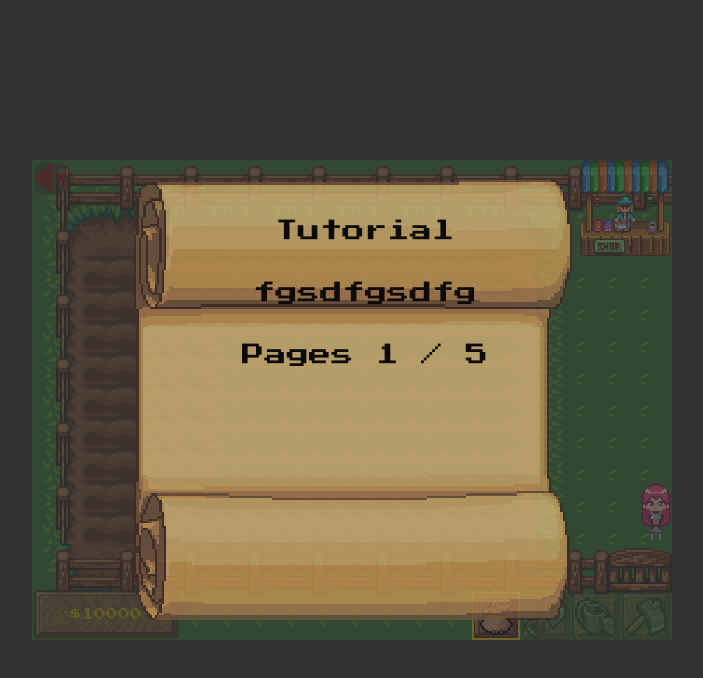
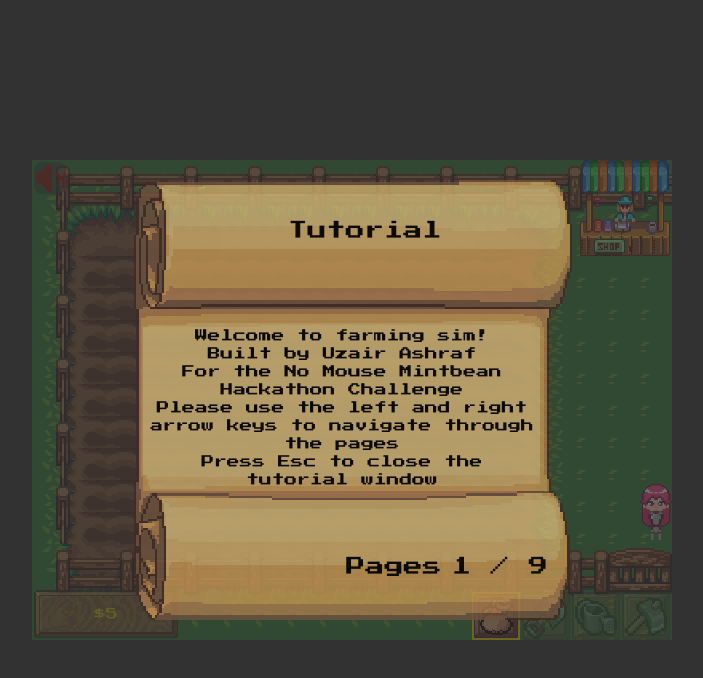
Before and after one commit to shadorki/farming-sim-no-mouse-hackathon, a website built with webpack: page dist/index.html in a window 1280 px wide. Shown: the whole page, without its empty margins (288-991 px from the left). Built offline with nearby package versions, Linux system fonts and the light colour scheme.

Commit message:
complete, i need slp

```diff
--- a/src/components/app.js
+++ b/src/components/app.js
@@ -7,9 +7,10 @@ import Shop from './shop'
 import Wallet from './wallet'
 import Crop from './crops'
 import Sound from './sound'
+import Tutorial from './tutorial'
 
 export default class App {
-  constructor(container, modalContainer) {
+  constructor(container, modalContainer, introModalContainer) {
     this.container = container
     this.time = 0;
     this.gameLoopIntervalId = null;
@@ -19,10 +20,17 @@ export default class App {
     this.tools = new Tools()
     this.inventory = new Inventory()
     this.modal = new Modal(modalContainer)
-    this.wallet = new Wallet(10000)
+    this.wallet = new Wallet(5)
     this.sound = new Sound()
-    this.view = 'map'
+    this.tutorial = new Tutorial(introModalContainer)
+    this.view = 'tutorial'
     this.currentTile = null
+    this.tutorialKeyMap = {
+      ArrowLeft: 'left',
+      ArrowRight: 'right',
+      g: 'github',
+      Escape: 'close'
+    }
     this.playerMovementKeyMap = {
       w: 'up',
       a: 'left',
@@ -87,7 +95,8 @@ export default class App {
       map: () => this.handleMapViewKeyPress(key),
       seedSelection: () => this.handleSeedSelectionKeyPress(key),
       inventory: () => this.handleInventorySelectionKeyPress(key),
-      shop: () => this.handleShopSelectionKeyPress(key)
+      shop: () => this.handleShopSelectionKeyPress(key),
+      tutorial: () => this.handleTutorialNavigationKeyPress(key)
     }
     views[this.view]()
   }
@@ -112,6 +121,11 @@ export default class App {
     const action = this.shopKeyMap[key]
     if (!action) return;
     this.modal.navigateShopModal(action)
+  }
+  handleTutorialNavigationKeyPress(key) {
+    const action = this.tutorialKeyMap[key]
+    if (!action) return;
+    this.tutorial.navigateTutorial(action)
   }
   handlePlayerMovement(key) {
     const direction = this.playerMovementKeyMap[key];
@@ -212,6 +226,7 @@ export default class App {
     this.currentTile = tile
   }
   setCallbacks() {
+    this.tutorial.setViewCb(this.setView.bind(this))
     this.player.playSoundCb(this.playSound.bind(this))
     this.modal.setViewCb(this.setView.bind(this))
     this.modal.setCurrentTileCb(this.setCurrentTile.bind(this))
@@ -236,9 +251,10 @@ export default class App {
   start() {
     this.setCallbacks()
     this.setupDomElements()
-    this.inventory.generateStarterSeeds(3)
+    this.inventory.generatePlayerSeeds()
     this.map.setShop(18, 0)
     this.setListeners()
     this.startGameLoop()
+    this.tutorial.show()
   }
 }
--- a/src/components/inventory.js
+++ b/src/components/inventory.js
@@ -10,6 +10,11 @@ export default class Inventory {
       for(let j = 0; j < quantity; j++) {
         this.addSeed(new Seed(seedTypes[i]))
       }
+    }
+  }
+  generatePlayerSeeds() {
+    for(let i = 0; i < 3; i++) {
+      this.addSeed(new Seed('onion'))
     }
   }
   addSeed(seed) {
--- a/src/components/shop.js
+++ b/src/components/shop.js
@@ -7,7 +7,7 @@ export default class Shop {
     this.shopInventory = new Inventory()
     this.domElement = document.createElement('div')
     this.domElement.className = 'shop'
-    this.shopInventory.generateStarterSeeds(3)
+    this.shopInventory.generateStarterSeeds(99)
   }
   setPositionOnDom() {
     this.domElement.style.left = this.x * 16 + 'px'
--- a/src/components/tutorial.js
+++ b/src/components/tutorial.js
@@ -1,32 +1,39 @@
 export default class Tutorial {
-  constructor() {
+  constructor(domElement) {
     this.currentView = 0;
+    this.domElement = domElement
+    const [heading, content, pageCounterContainer] = this.domElement.firstElementChild.children
+    this.heading = heading
+    this.content = content
+    this.pageCounter = pageCounterContainer.firstElementChild
+    this.setView = null
     this.pages = [
       {
         title: 'Tutorial',
-        content: `Welcome to farming sim! \n
-                  Built by Uzair Ashraf \n
-                  For the No Mouse Mintbean Hackathon Challenge \n
-                  Please use the left and right arrow keys to navigate through the pages \n
+        content: `Welcome to farming sim! <br>
+                  Built by Uzair Ashraf <br>
+                  For the No Mouse Mintbean Hackathon Challenge <br>
+                  Please use the left and right arrow keys to navigate through the pages <br>
                   Press Esc to close the tutorial window`
       },
       {
         title: 'Basics',
-        content: `WASD - move your character around \n
-                  M - unmute/mute sound effects \n
-                  I - view inventory \n
-                  ESC - close screens \n
+        content: `WASD - move your character around <br>
+                  M - unmute/mute sound effects <br>
+                  I - view inventory <br>
+                  ESC - close screens <br>
+                  SPACE - Use tool or interact with shop <br>
                   `
       },
       {
         title: 'Farming',
-        content: `With the correct tool selected you can farm on the brown pieces of land \n
-                  Space - Use tool \n
+        content: `With the correct tool selected you can farm on the brown pieces of land <br>
+                  Space - Use tool <br>
                   Left Arrow/Right Arrow - Navigate through your tool system`
       },
       {
         title: 'Farming - Planting',
-        content: `With the seed bag selected you can select a seed to plant \n
+        content: `With the seed bag selected you can select a seed to plant <br>
                   A/D - Navigate between which seeds to plant in your inventory`
       },
       {
@@ -43,10 +50,10 @@ export default class Tutorial {
       },
       {
         title: 'Shopping',
-        content: `Once you have crops you can sell them.  You can use the money to purchase different types of seeds \n
-        Tab - switch between selling and buying \n
-        Left Arrow/ Right Arrow - move through items \n
-        Esc - close shop screen \n
+        content: `Once you have crops you can sell them.  You can use the money to purchase different types of seeds <br>
+        Tab - switch between selling and buying <br>
+        A/D - move through items <br>
+        Esc - close shop screen <br>
         Space - Purchase/Sell Item`
       }, {
         title: 'Thank you!',
@@ -54,4 +61,50 @@ export default class Tutorial {
       }
     ]
   }
+  setViewCb(cb) {
+    this.setView = cb
+  }
+  updateContent() {
+    const pageData = this.pages[this.currentView]
+    this.heading.textContent = pageData.title
+    this.content.innerHTML = pageData.content
+    this.pageCounter.textContent = `${this.currentView + 1} / ${this.pages.length}`
+  }
+  show() {
+    this.updateContent()
+    this.domElement.classList.remove('hidden')
+  }
+  hide() {
+    if (!this.domElement.classList.contains('hidden')) {
+      this.domElement.classList.add('hidden')
+    }
+    this.setView('map')
+  }
+  navigateTutorial(action) {
+    const actions = {
+      left: () => {
+        if(!this.currentView) {
+          this.currentView = this.pages.length - 1
+        } else {
+          this.currentView--
+        }
+        this.updateContent()
+      },
+      right: () => {
+        if(this.currentView === this.pages.length - 1) {
+          this.currentView = 0
+        } else {
+          this.currentView++
+        }
+        this.updateContent()
+      },
+      close: () => {
+        this.hide()
+      },
+      github: () => {
+        window.open('https://github.com/uzair-ashraf/farming-sim-no-mouse-hackathon')
+      }
+    }
+    actions[action]()
+  }
 }
--- a/src/main.js
+++ b/src/main.js
@@ -1,5 +1,5 @@
 import App from './components/app'
 
-const app = new App(document.getElementById('container'), document.querySelector('.modal-container'))
+const app = new App(document.getElementById('container'), document.querySelector('.modal-container'), document.querySelector('.intro-modal-container'))
 
 app.start()
--- a/src/models/crop-data.js
+++ b/src/models/crop-data.js
@@ -1,6 +1,6 @@
 const veggieTable = { // lol
   onion: {
-    growthCycle: 1,
+    growthCycle: 5,
     stages: [
       ['-80px', '0px'],
       ['-62px', '0px'],
@@ -11,7 +11,7 @@ const veggieTable = { // lol
     worth: 5
   },
   'string-bean': {
-    growthCycle: 1,
+    growthCycle: 10,
     stages: [
       ['-80px', '-16px'],
       ['-62px', '-16px'],
@@ -22,7 +22,7 @@ const veggieTable = { // lol
     worth: 10,
   },
   tomato: {
-    growthCycle: 45,
+    growthCycle: 15,
     stages: [
       ['-80px', '-32px'],
       ['-62px', '-32px'],
@@ -33,7 +33,7 @@ const veggieTable = { // lol
     worth: 15
   },
   plum: {
-    growthCycle: 60,
+    growthCycle: 20,
     stages: [
       ['-80px', '-48px'],
       ['-62px', '-48px'],
@@ -44,7 +44,7 @@ const veggieTable = { // lol
     worth: 20,
   },
   pineapple: {
-    growthCycle: 75,
+    growthCycle: 25,
     stages: [
       ['-80px', '-64px'],
       ['-62px', '-64px'],
@@ -55,7 +55,7 @@ const veggieTable = { // lol
     worth: 25,
   },
   strawberry: {
-    growthCycle: 90,
+    growthCycle: 30,
     stages: [
       ['-80px', '-96px'],
       ['-62px', '-96px'],
@@ -66,7 +66,7 @@ const veggieTable = { // lol
     worth: 30,
   },
   potato: {
-    growthCycle: 105,
+    growthCycle: 35,
     stages: [
       ['-80px', '-112px'],
       ['-62px', '-112px'],
@@ -77,7 +77,7 @@ const veggieTable = { // lol
     worth: 35,
   },
   pumpkin: {
-    growthCycle: 120,
+    growthCycle: 40,
     stages: [
       ['-80px', '-128px'],
       ['-62px', '-128px'],
@@ -88,7 +88,7 @@ const veggieTable = { // lol
     worth: 40,
   },
   corn: {
-    growthCycle: 135,
+    growthCycle: 45,
     stages: [
       ['-80px', '-144px'],
       ['-62px', '-144px'],
```
Also changed, not shown: dist/index.html, dist/styles.css.
